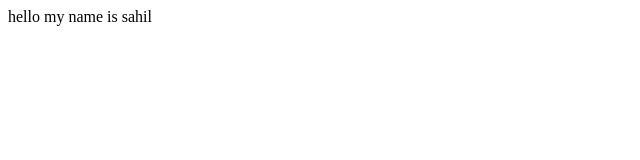
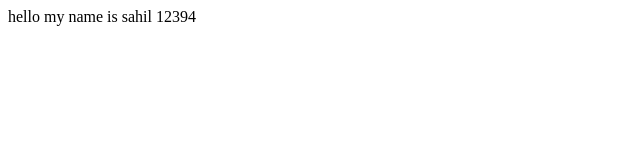
Before and after one commit to mittals12394/web-dev-github, a plain HTML site: page index.html in a window 1280 px wide. Shown: the full height of the page, 0-640 px from the left. Drawn offline with Linux system fonts and the light colour scheme.

```diff
--- a/index.html
+++ b/index.html
@@ -7,6 +7,6 @@
     <title>Document</title>
 </head>
 <body>
-    hello my name is sahil
+    hello my name is sahil 12394
 </body>
 </html>
```
Also changed, not shown: 1 other file.
